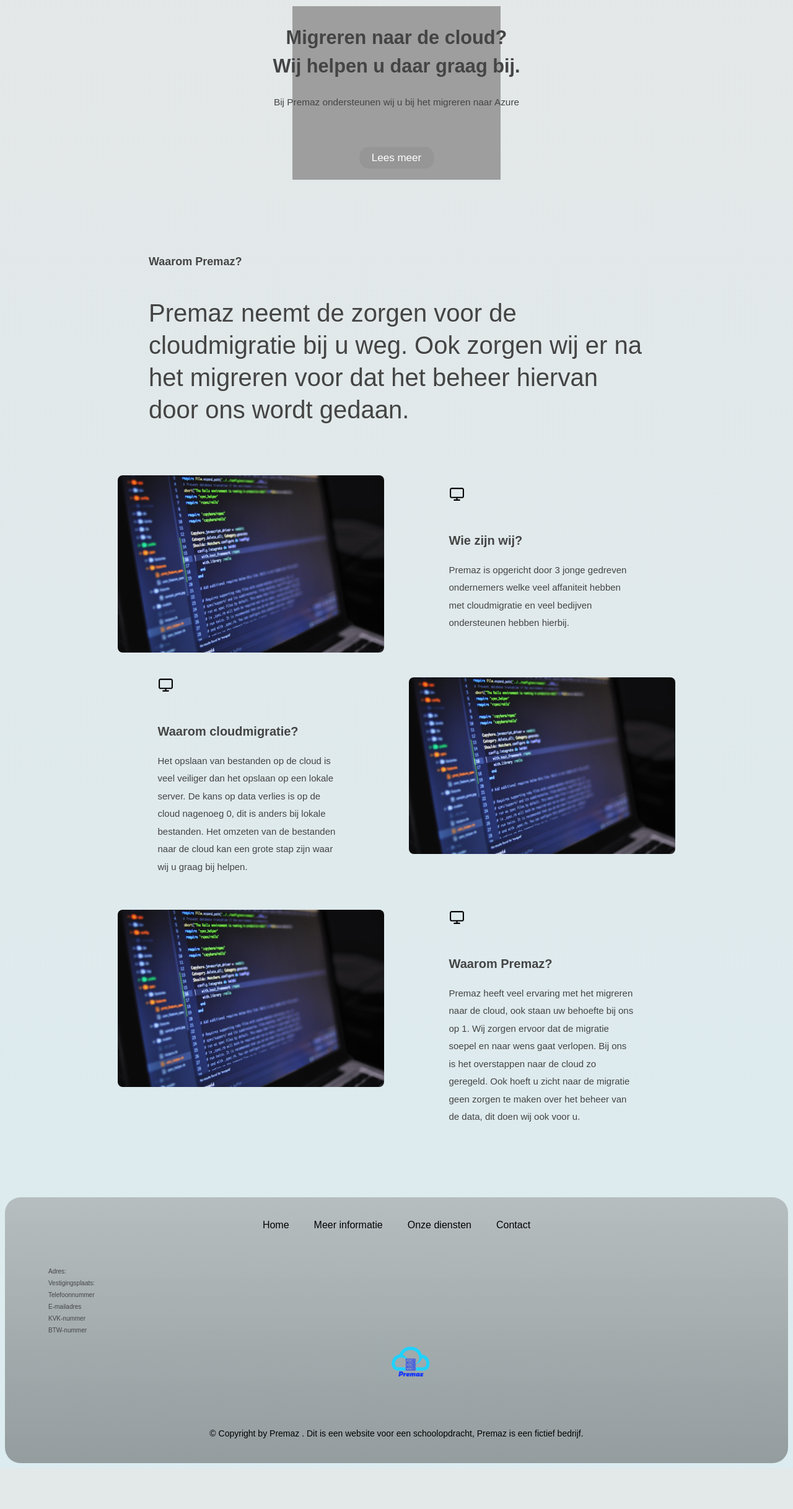
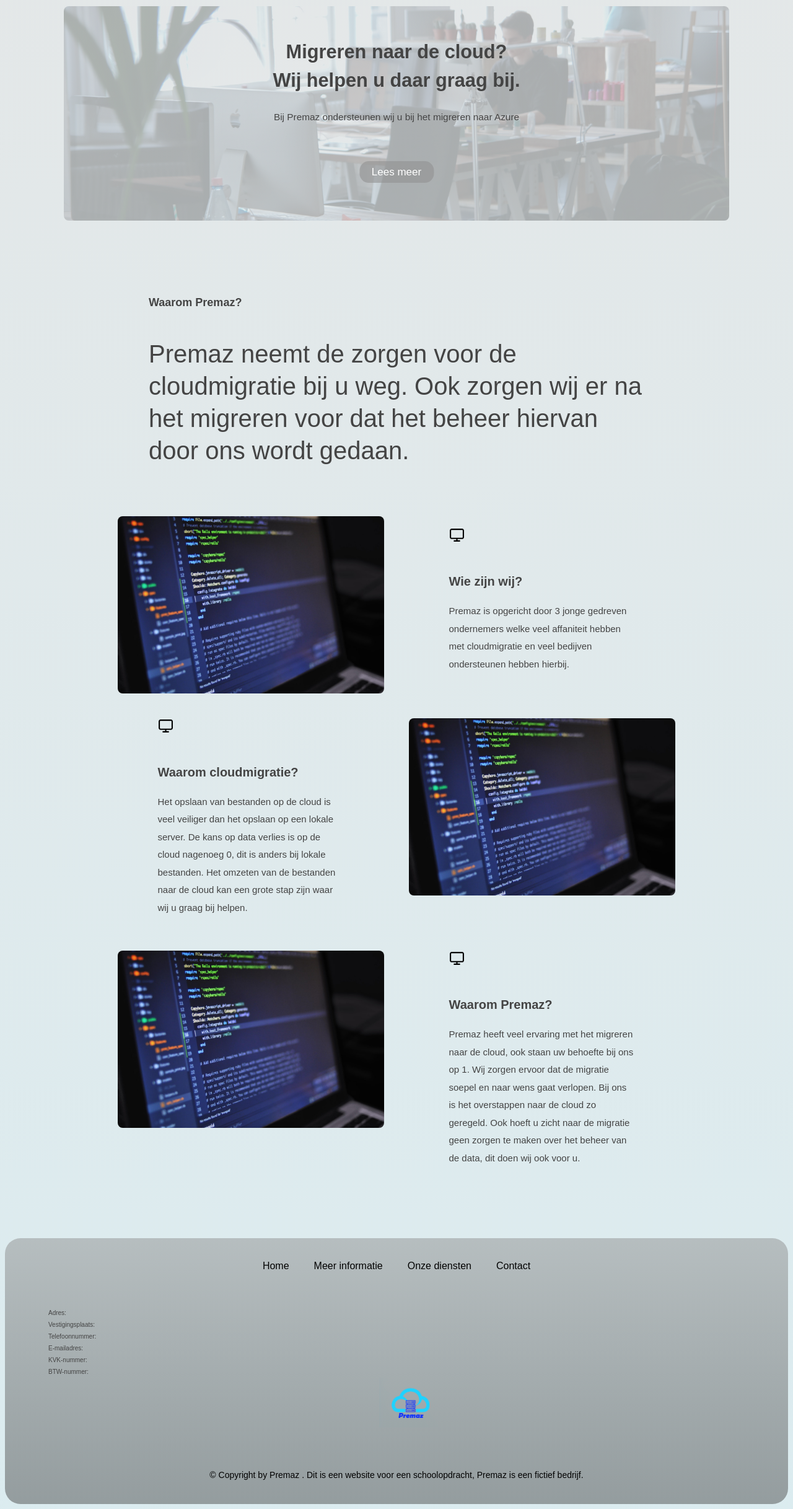
Before and after one commit to leonvsc/Premaz, a PHP site: page / in a window 1280 px wide. Shown: the part 96-2531 px from the top of the page at 62% size. Before the commit the page ends 2457 px from the top, so only its background shows below. Run offline with PHP 8.4, Linux system fonts and the light colour scheme; grey boxes are pictures that could not be loaded.

Commit message:
Made the change to cycle images with JS

```diff
--- a/JS/script.js
+++ b/JS/script.js
@@ -5,10 +5,7 @@ function start() {
     const cycleImages = document.getElementById("cycleImages");
     const imageDir = "img/Cycle images/";
     const delayInSeconds = 1;
-    const images = [
-        "achtergrond-afbeelding-1.1.jpg",
-        "afbeelding-alinea-1.jpg",
-    ];
+    const images = ["img-1.jpg", "img-2.jpg"];
     let num = 0;
     const changeImage = function () {
         const len = images.length;
@@ -21,14 +18,3 @@ function start() {
 }
 window.onload = function () {
     start();
-};
-/* function hide() {
-    opacity = Number(window.getComputedStyle(cycleImages).getPropertyValue("opacity"));
-        if (opacity > 0) {
-            opacity = opacity - 0.1;
-        }
-        else {
-            clearInterval(intervalID);
-            cycleImages.style.opacity = opacity;
-        }
-} */
--- a/css/cycle-images.css
+++ b/css/cycle-images.css
@@ -9,42 +9,40 @@
 .css3ad-third,
 .css3ad-fourth,
 .css3ad-fifth {
-    width: 336px;
-    height: 280px;
-    position: absolute;
-    overflow: hidden;
-    top: 0px;
-    cursor: pointer;
-    -webkit-transition: all 0s linear;
+    opacity: 0.25;
+    border-radius: 8px;
+    width: 85%;
+    height: auto;
+
     transition: all 0s linear;
 }
 
 .css3ad-first {
-    background: url("1.jpg") no-repeat;
+    background: url("img/Cycle images/achtergrond-afbeelding-1.1.jpg") no-repeat;
     animation: cycle 25s linear infinite;
     -webkit-animation: cycle 25s linear infinite;
 }
 
 .css3ad-second {
-    background: url("2.jpg") no-repeat;
+    background: url("img/Cycle images/achtergrond-afbeelding-1.1.jpg") no-repeat;
     animation: cycletwo 25s linear infinite;
     -webkit-animation: cycletwo 25s linear infinite;
 }
 
 .css3ad-third {
-    background: url("3.jpg") no-repeat;
+    background: url("img/Cycle images/achtergrond-afbeelding-1.1.jpg") no-repeat;
     animation: cyclethree 25s linear infinite;
     -webkit-animation: cyclethree 25s linear infinite;
 }
 
 .css3ad-fourth {
-    background: url("4.jpg") no-repeat;
+    background: url("img/Cycle images/achtergrond-afbeelding-1.1.jpg") no-repeat;
     animation: cyclefour 25s linear infinite;
     -webkit-animation: cyclefour 25s linear infinite;
 }
 
 .css3ad-fifth {
-    background: url("5.jpg") no-repeat;
+    background: url("img/Cycle images/achtergrond-afbeelding-1.1.jpg") no-repeat;
     animation: cyclefive 25s linear infinite;
     -webkit-animation: cyclefive 25s linear infinite;
 }
--- a/index.html
+++ b/index.html
@@ -10,7 +10,7 @@
         <link rel="stylesheet" href="css/footer.css" />
         <link rel="stylesheet" href="css/bootstrap-grid.css" />
         <link rel="stylesheet" href="css/cycle-images.css" />
-        <!-- <script src="script.js"></script> -->
+        <script src="JS/script.js"></script>
 
         <title>Premaz</title>
     </head>
@@ -49,13 +49,18 @@
             </nav>
             <!-- Afbeelding met een pakkende tekst -->
             <div class="header_background">
-                <div class="css3ad-container">
+                <img
+                    id="cycleImages"
+                    src="img/Cycle images/achtergrond-afbeelding-1.1.jpg"
+                    alt="Achtergrond header"
+                />
+                <!-- <div class="css3ad-container">
                     <div class="css3ad-fifth"></div>
                     <div class="css3ad-fourth"></div>
                     <div class="css3ad-third"></div>
                     <div class="css3ad-second"></div>
                     <div class="css3ad-first"></div>
-                </div>
+                </div> -->
                 <div class="header_center">
                     <h1>
                         Migreren naar de cloud?
@@ -173,10 +178,10 @@
                 <ul>
                     <li class="gegevens">Adres:</li>
                     <li class="gegevens">Vestigingsplaats:</li>
-                    <li class="gegevens">Telefoonnummer</li>
-                    <li class="gegevens">E-mailadres</li>
-                    <li class="gegevens">KVK-nummer</li>
-                    <li class="gegevens">BTW-nummer</li>
+                    <li class="gegevens">Telefoonnummer:</li>
+                    <li class="gegevens">E-mailadres:</li>
+                    <li class="gegevens">KVK-nummer:</li>
+                    <li class="gegevens">BTW-nummer:</li>
                     <li class="gegevens">
                         <img
                             src="img/logo-premaz-website.png"
```
Also changed, not shown: 2 other files.
